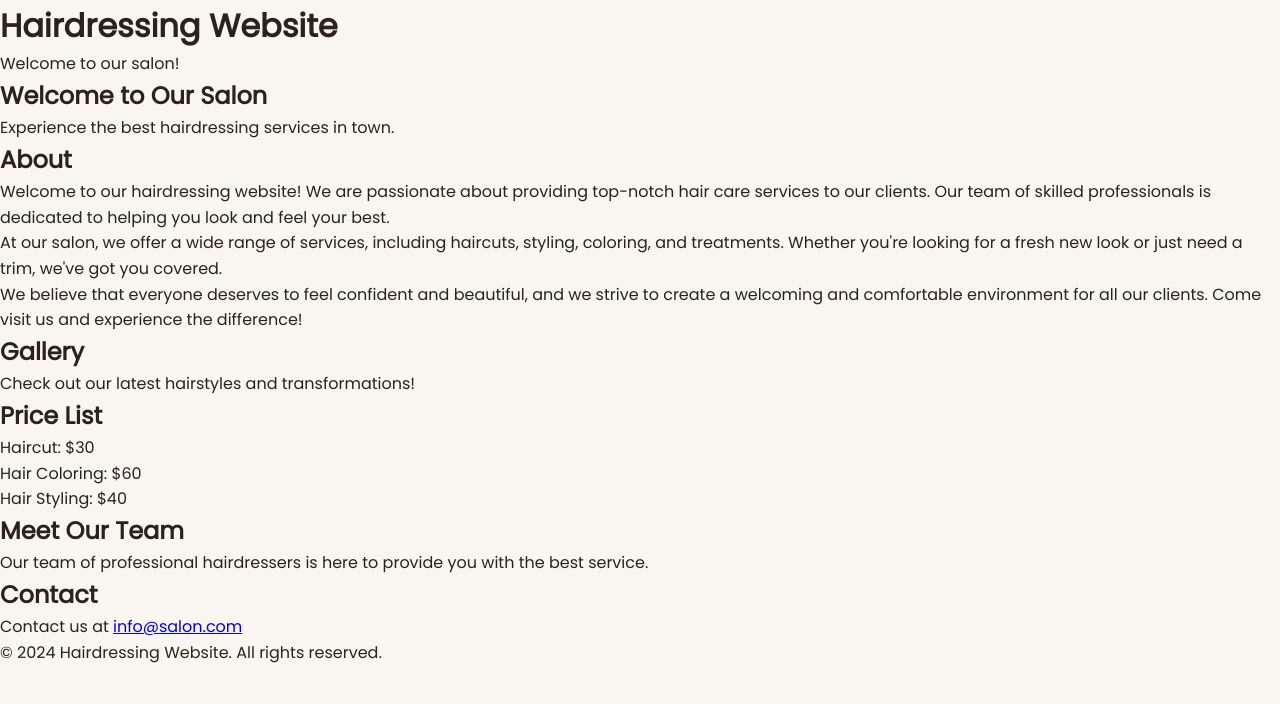
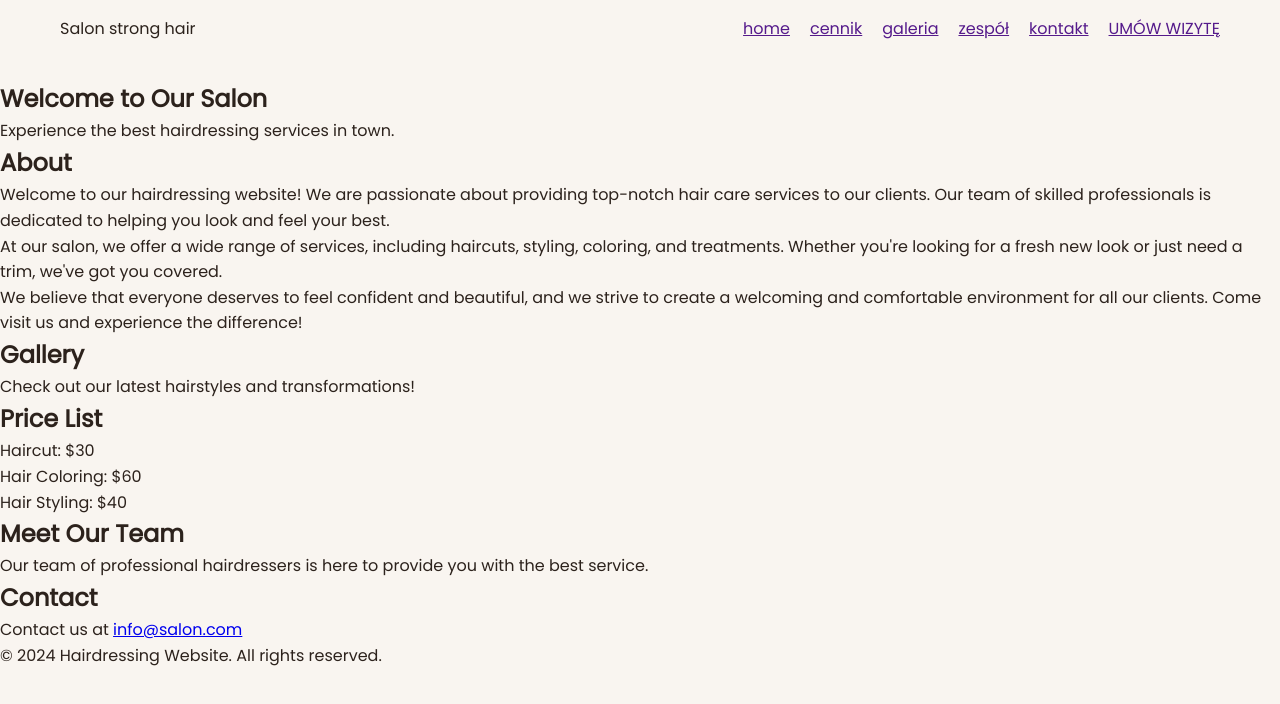
Before and after one commit to PatrycjaKSMRZ/hair-salon-landing-page, a React (Vite) app: page / in a window 1280 px wide. Shown: the top 704 px of the page. Built offline with nearby package versions, Linux system fonts and the light colour scheme.

Commit message:
style: implement header layout with fixed positioning and flexbox

```diff
--- a/src/App.tsx
+++ b/src/App.tsx
@@ -24,8 +24,9 @@ function App() {
       <section id="PriceList"><PriceList /></section>
       <section id="Team"><Team /></section>
       <section id="Contact"><Contact /></section>
-      <section id="Footer"><Footer /></section>
+
     </main>
+     <Footer />
    </div>
     </>
   )
--- /dev/null
+++ b/src/components/Header/Header.module.css
@@ -0,0 +1,23 @@
+.header {
+    position: fixed;
+    top: 0;
+    left: 0;
+    width: 100%;
+    background-color: #F9F5F0;
+    z-index: 1000;
+
+}
+
+.wrapper {
+    display: flex;
+    justify-content: space-between;
+    align-items: center;
+    max-width: 1200px;
+    margin: 0 auto;
+    padding: 16px 20px;
+}
+
+.nav {
+    display: flex;
+    gap: 20px;
+}
--- a/src/components/Header/Header.tsx
+++ b/src/components/Header/Header.tsx
@@ -1,9 +1,20 @@
+import styles from './Header.module.css'
+
 function    Header() {
     return (
-        <div className="header">
-            <h1>Hairdressing Website</h1>
-            <p>Welcome to our salon!</p>
-        </div>
+        <header className={styles.header}>
+            <div className={styles.wrapper}>
+                <span className={styles.logo}>Salon strong hair </span>
+                <nav className={styles.nav}>
+                    <a href="">home</a>
+                    <a href="">cennik</a>
+                    <a href="">galeria</a>
+                    <a href="">zespół</a>
+                    <a href="">kontakt</a>
+                    <a href="">UMÓW WIZYTĘ</a>
+                </nav>
+            </div>
+        </header>
     );
 }
 export default Header;
--- a/src/index.css
+++ b/src/index.css
@@ -12,6 +12,8 @@ html {
 }
 
 body {
+    padding-top: 80px; /*Scrollujesz – header zostaje. Ale uwaga! Treść pod nim znika. Dlaczego? Bo fixed wyrywa go z przestrzeni.
+Rozwiązanie: W swoim głównym index.css (globalnym) dodajesz padding-top: 80px; do body. (Zapamiętaj to, to częsty błąd początkujących!).*/
     font-family: 'Poppins', sans-serif;
     background-color: #F9F5F0;
     color: #2C221C;
```
Also changed, not shown: src/data/gallery.ts (added), src/data/prices.ts (added), src/data/team.ts (added), 1 other file (tests, documents, lock files or other folders).
